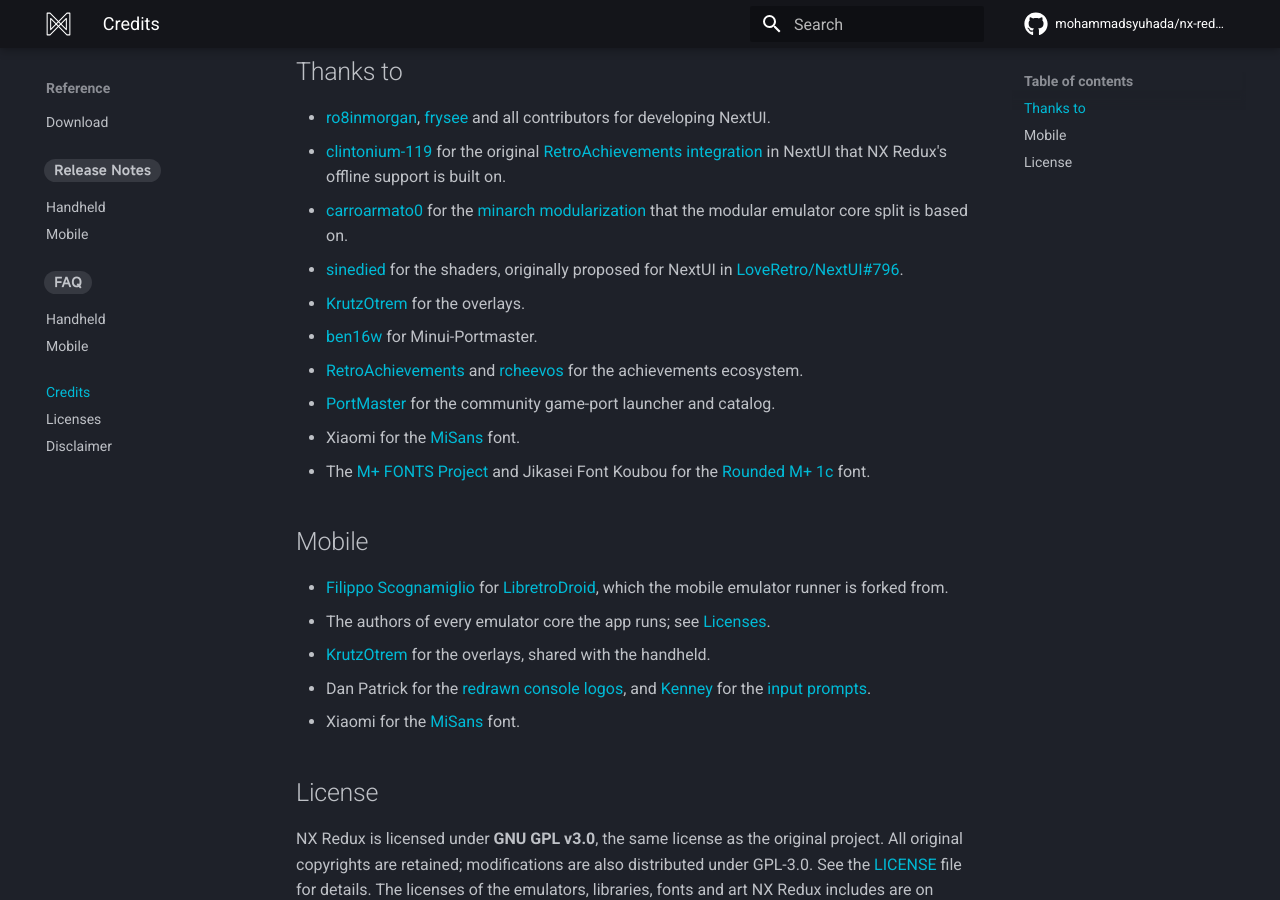
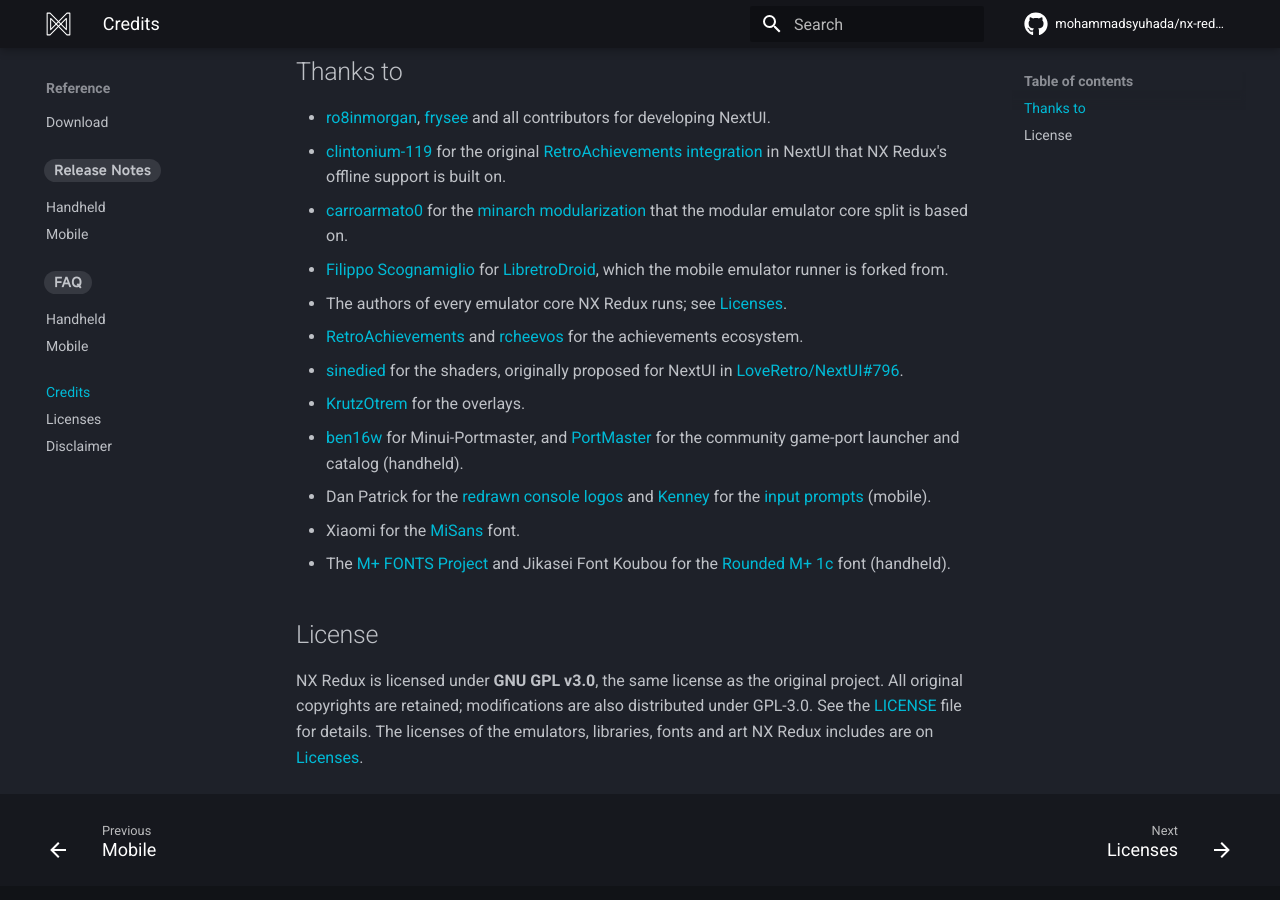
Before and after one commit to mohammadsyuhada/nx-redux-docs, an MkDocs documentation site: the page built from docs/reference/credits.md, in a window 1280 px wide and 900 px high, scrolled down 316 px. Built offline with MkDocs 1.6.1 and Material for MkDocs 9.7.7, drawn with Linux system fonts in a browser that asks for light colours; comment, search, counter and statistics services are not loaded.

Commit message:
docs(credits): one Thanks to list for handheld and mobile

```diff
--- a/docs/reference/credits.md
+++ b/docs/reference/credits.md
@@ -19,35 +19,29 @@
 - [carroarmato0](https://github.com/carroarmato0) for the
   [minarch modularization](https://github.com/LoveRetro/NextUI/pull/721)
   that the modular emulator core split is based on.
+- [Filippo Scognamiglio](https://github.com/Swordfish90) for
+  [LibretroDroid](https://github.com/Swordfish90/LibretroDroid), which the
+  mobile emulator runner is forked from.
+- The authors of every emulator core NX Redux runs; see
+  [Licenses](licenses.md#emulators).
+- [RetroAchievements](https://retroachievements.org/) and
+  [rcheevos](https://github.com/RetroAchievements/rcheevos) for the
+  achievements ecosystem.
 - [sinedied](https://github.com/sinedied/perfect-retroshaders) for the
   shaders, originally proposed for NextUI in
   [LoveRetro/NextUI#796](https://github.com/LoveRetro/NextUI/pull/796).
 - [KrutzOtrem](https://github.com/KrutzOtrem/Trimui-Brick-Overlays) for the
   overlays.
 - [ben16w](https://github.com/ben16w/minui-portmaster) for
-  Minui-Portmaster.
-- [RetroAchievements](https://retroachievements.org/) and
-  [rcheevos](https://github.com/RetroAchievements/rcheevos) for the
-  achievements ecosystem.
-- [PortMaster](https://portmaster.games/) for the community game-port
-  launcher and catalog.
+  Minui-Portmaster, and [PortMaster](https://portmaster.games/) for the
+  community game-port launcher and catalog (handheld).
+- Dan Patrick for the [redrawn console logos](https://archive.org/details/console-logos-professionally-redrawn-plus-official-versions)
+  and [Kenney](https://kenney.nl) for the
+  [input prompts](https://kenney.nl/assets/input-prompts) (mobile).
 - Xiaomi for the [MiSans](https://hyperos.mi.com/font/en/download/) font.
 - The [M+ FONTS Project](https://mplusfonts.github.io/) and Jikasei Font
-  Koubou for the [Rounded M+ 1c](http://jikasei.me/font/rounded-mplus/) font.
-
-## Mobile
-
-- [Filippo Scognamiglio](https://github.com/Swordfish90) for
-  [LibretroDroid](https://github.com/Swordfish90/LibretroDroid), which the
-  mobile emulator runner is forked from.
-- The authors of every emulator core the app runs; see
-  [Licenses](licenses.md#emulators).
-- [KrutzOtrem](https://github.com/KrutzOtrem/Trimui-Brick-Overlays) for the
-  overlays, shared with the handheld.
-- Dan Patrick for the [redrawn console logos](https://archive.org/details/console-logos-professionally-redrawn-plus-official-versions), and
-  [Kenney](https://kenney.nl) for the
-  [input prompts](https://kenney.nl/assets/input-prompts).
-- Xiaomi for the [MiSans](https://hyperos.mi.com/font/en/download/) font.
+  Koubou for the [Rounded M+ 1c](http://jikasei.me/font/rounded-mplus/) font
+  (handheld).
 
 ## License
 
```
